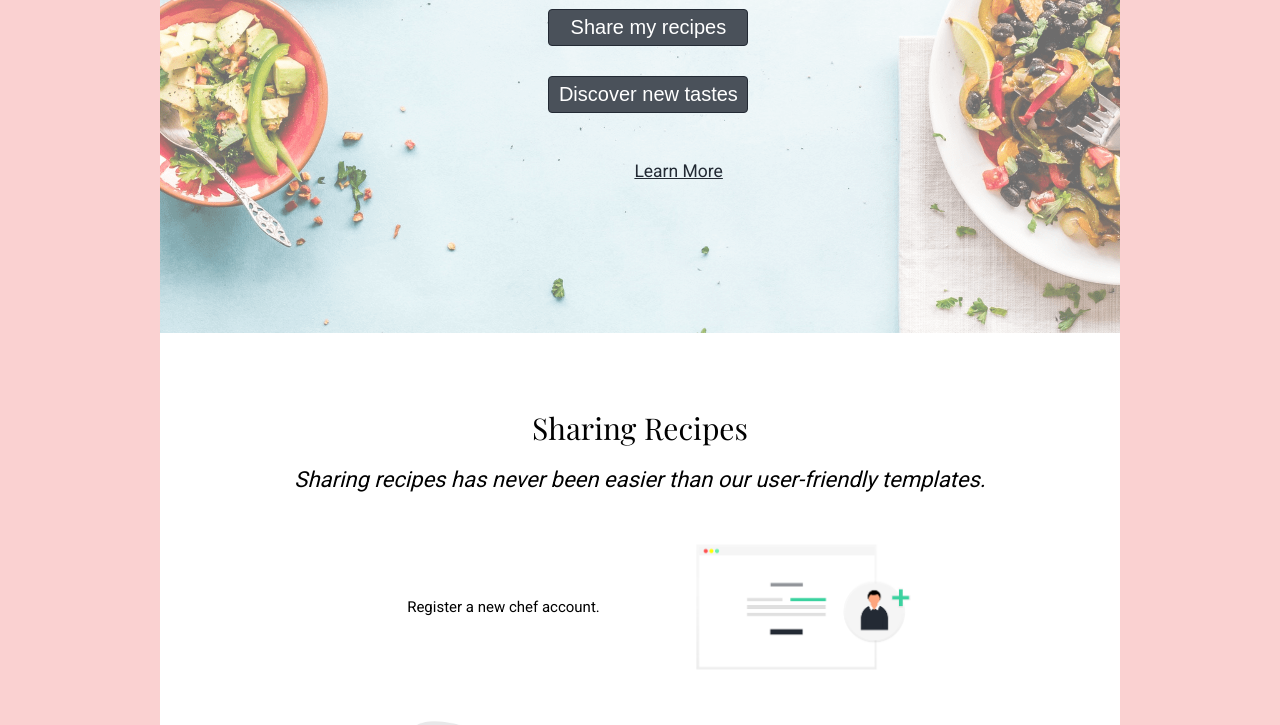
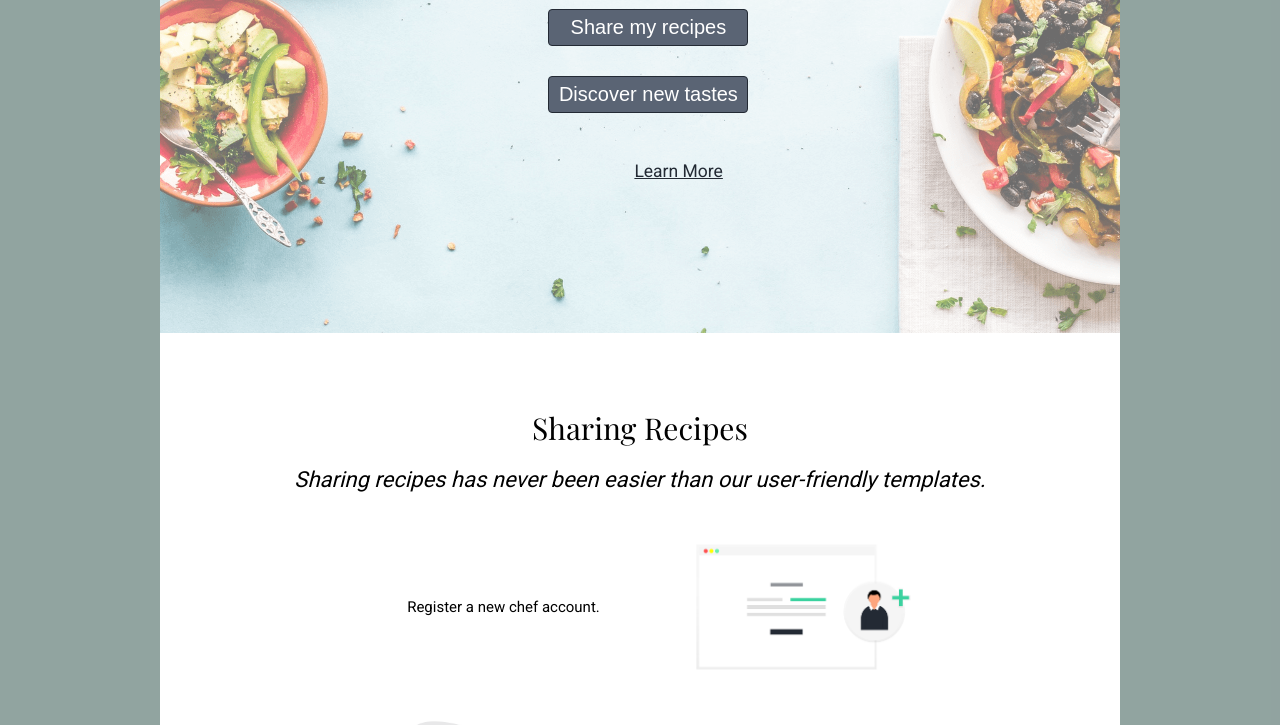
Before and after one commit to chef-portfolio/build_chefPortfolio_UI2, a plain HTML site: page index.html in a window 1280 px wide. Shown: the part 467-1192 px from the top of the page. Drawn offline with nearby package versions, Linux system fonts and the light colour scheme.

Commit message:
Update color scheme

```diff
--- a/less/global.less
+++ b/less/global.less
@@ -8,7 +8,7 @@
 
   html, body {
     font-family: @font-body;
-    background: rgba(240,128,128,0.2);
+    background: @container-color;
   }
 
   h1, h2, h3, h4, h5 {
--- a/less/variables.less
+++ b/less/variables.less
@@ -3,10 +3,10 @@
 @font-large: 3rem;
 @font-huge: 4rem;
 
-@nav-color: hsl(215, 19.5%, 17.1%); //main color
-@dark-color: hsl(216, 29.5%, 2.1%);
-@light-color: hsl(214, 9.5%, 32.1%);
-@lighter-color: hsl(213, 4.5%, 40%);
+@nav-color: rgb(35,42,52); //main color
+@light-color: #5a6474;
+@dark-color: #0c1725;
+@container-color: rgba(84,112,107,0.4);
 @nav-font: white;
 
 @font-logo: 'Playfair Display', serif;
```
Also changed, not shown: css/index.css.
